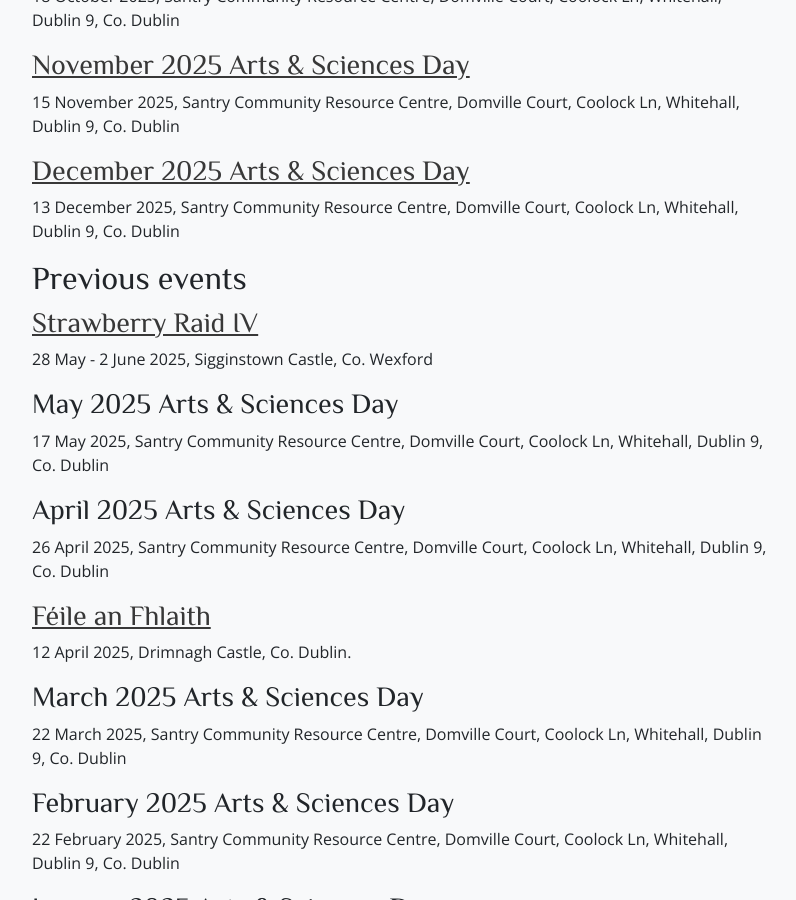
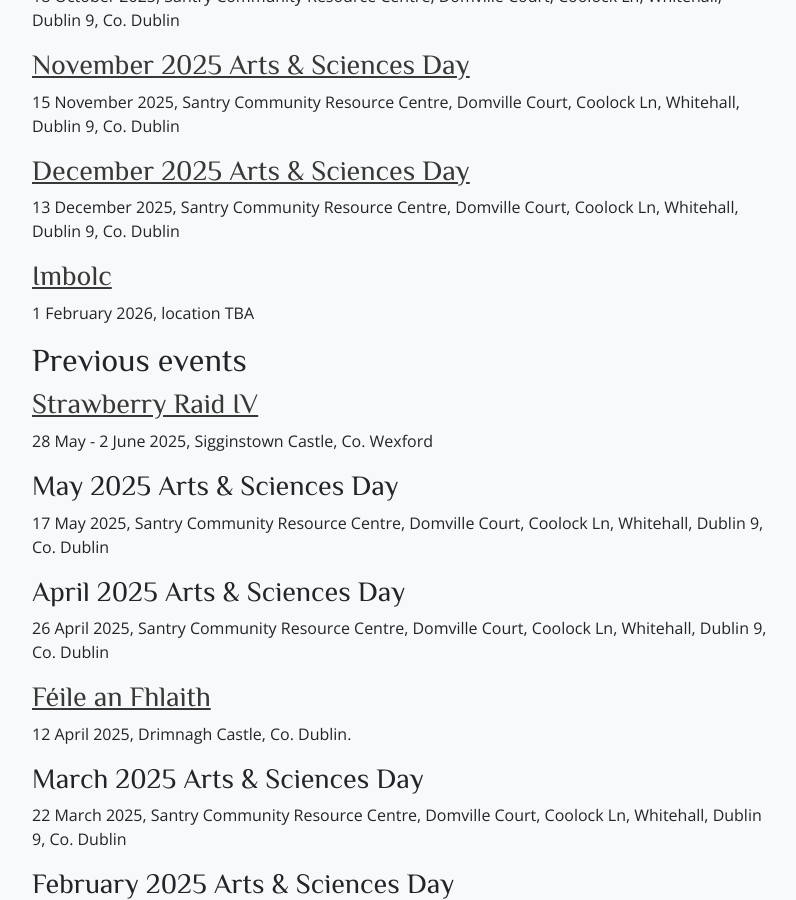
Before and after one commit to drachenwald/dun-in-mara, a Jekyll site: the page built from events/index.md, in a window 1280 px wide and 900 px high, scrolled down 1097 px. Shown: the whole window, without its empty margins (50-846 px from the left). Built offline with Jekyll 4.4.1, drawn with Linux system fonts in a browser that asks for light colours; comment, search, counter and statistics services are not loaded.

Commit message:
Added Imbolc to events page

```diff
--- a/events/index.md
+++ b/events/index.md
@@ -32,6 +32,9 @@ There are also other events across Ireland and Britain - see the [Principality C
 
 ### [December 2025 Arts & Sciences Day](https://fienta.com/arts-sciences-day-137035)
 13 December 2025, Santry Community Resource Centre, Domville Court, Coolock Ln, Whitehall, Dublin 9, Co. Dublin
+
+### [Imbolc]()
+1 February 2026, location TBA
 
 ## Previous events
 
```
